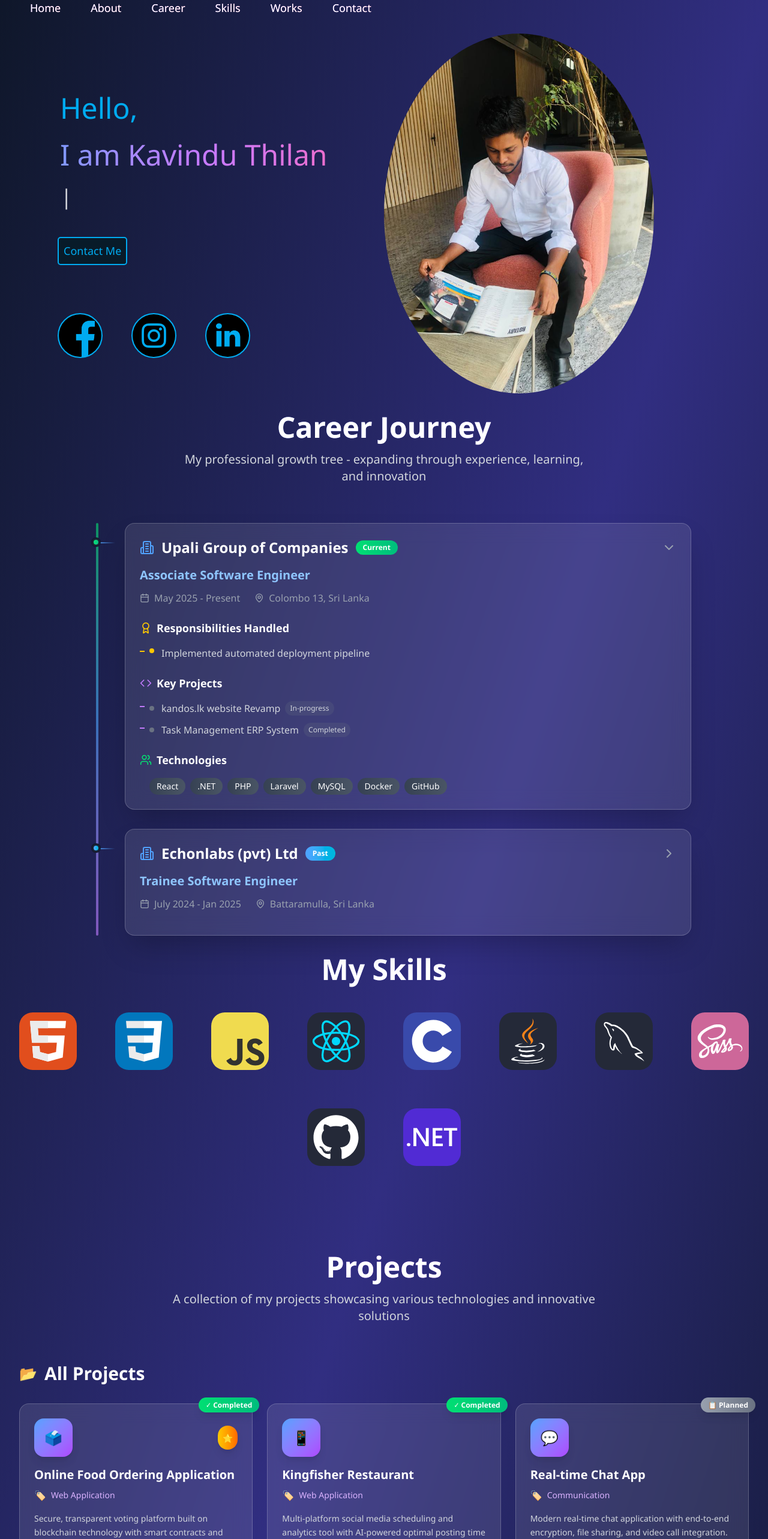
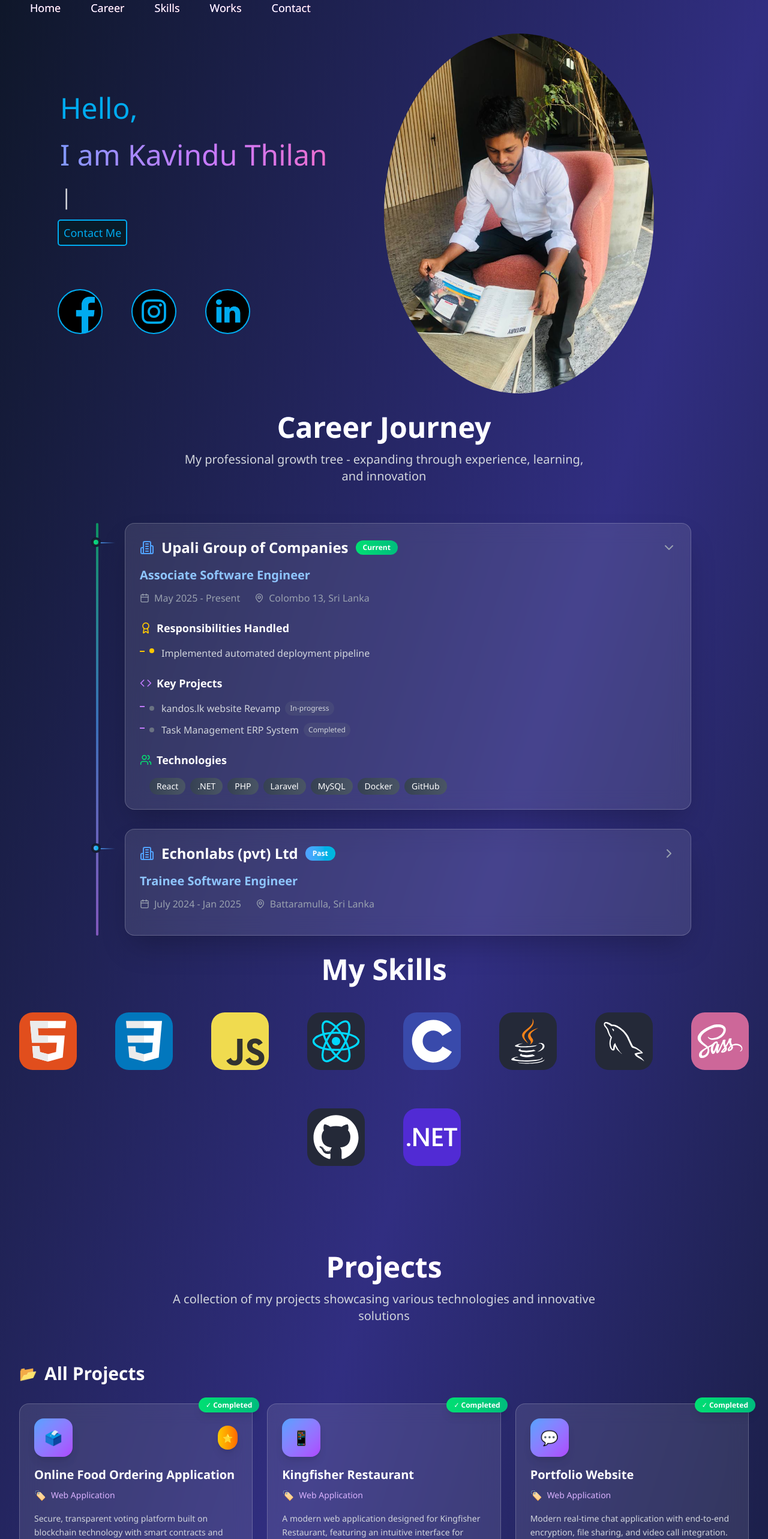
Before and after one commit to kavinduthilan/kavinduthilanworks, a React (Vite) app: page / in a window 1280 px wide. Shown: the top 2566 px of the page at 60% size. Built offline with nearby package versions, Linux system fonts and the light colour scheme.

Commit message:
links changed

```diff
--- a/src/components/Career/Career.jsx
+++ b/src/components/Career/Career.jsx
@@ -102,7 +102,7 @@ const Career = () => {
   };
   //bg-gradient-to-br from-slate-900 via-indigo-900 to-slate-900
   return (
-    <div className="min-h-screen  p-8">
+    <div className="min-h-screen  p-8" id="career">
       <div className="max-w-5xl mx-auto">
         {/* Header */}
         <div className="text-center mb-16">
--- a/src/components/Header/Header.jsx
+++ b/src/components/Header/Header.jsx
@@ -5,23 +5,28 @@ const Header = () => {
   return (
     <div className="w-full h-14">
       <ul className="fixed list-none cursor-pointer">
-        <li className="inline pl-[50px] text-[18px]  text-white mb-4 bg-gradient-to-r from-blue-400 via-purple-400 to-pink-400 bg-clip-text text-transparent ">
+        <li className="inline pl-[50px] text-[18px]  text-white mb-4 bg-gradient-to-r from-blue-400 via-purple-400 to-pink-400 bg-clip-text ">
           <Link to="/">Home</Link>
         </li>
-        <li className="inline pl-[50px] text-[18px]  text-white mb-4 bg-gradient-to-r from-blue-400 via-purple-400 to-pink-400 bg-clip-text text-transparent">
-          <Link to="/about">About</Link>
+        <li className="inline pl-[50px] text-[18px]  text-white mb-4 bg-gradient-to-r from-blue-400 via-purple-400 to-pink-400 bg-clip-text">
+          <a href="#career" className="cursor-pointer">
+            Career
+          </a>
         </li>
-        <li className="inline pl-[50px] text-[18px]  text-white mb-4 bg-gradient-to-r from-blue-400 via-purple-400 to-pink-400 bg-clip-text text-transparent">
-          <Link to="/career">Career</Link>
+        <li className="inline pl-[50px] text-[18px]  text-white mb-4 bg-gradient-to-r from-blue-400 via-purple-400 to-pink-400 bg-clip-text">
+          <a href="#skills" className="cursor-pointer">
+            Skills
+          </a>
         </li>
-        <li className="inline pl-[50px] text-[18px]  text-white mb-4 bg-gradient-to-r from-blue-400 via-purple-400 to-pink-400 bg-clip-text text-transparent">
-          <Link to="/skills">Skills</Link>
+        <li className="inline pl-[50px] text-[18px]  text-white mb-4 bg-gradient-to-r from-blue-400 via-purple-400 to-pink-400 bg-clip-text">
+          <a href="#works" className="cursor-pointer">
+            Works
+          </a>
         </li>
-        <li className="inline pl-[50px] text-[18px]  text-white mb-4 bg-gradient-to-r from-blue-400 via-purple-400 to-pink-400 bg-clip-text text-transparent">
-          <Link to="/work">Works</Link>
-        </li>
-        <li className="inline pl-[50px] text-[18px]  text-white mb-4 bg-gradient-to-r from-blue-400 via-purple-400 to-pink-400 bg-clip-text text-transparent">
-          <Link to="/contact">Contact</Link>
+        <li className="inline pl-[50px] text-[18px]  text-white mb-4 bg-gradient-to-r from-blue-400 via-purple-400 to-pink-400 bg-clip-text">
+          <a href="#contact" className="cursor-pointer">
+            Contact
+          </a>
         </li>
       </ul>
     </div>
--- a/src/components/Profile/Profile.jsx
+++ b/src/components/Profile/Profile.jsx
@@ -26,26 +26,26 @@ const Profile = () => {
             }}
           />
         </h4>
-        <div className="cv">
-          <Link to="contact">
-            <button className="p-2 rounded-[5px] bg-[#081b29] border-2 border-[#00abf0] text-[18px] text-[#00abf0] cursor-pointer mt-10 ml-24 mr-12 hover:bg-[#00abf0] hover:text-[#081b29]">
+        <div className="mt-5">
+          <a href="#contact">
+            <a className="p-2 rounded-[5px] bg-[#081b29] border-2 border-[#00abf0] text-[18px] text-[#00abf0] cursor-pointer ml-24 mr-12 hover:bg-[#00abf0] hover:text-[#081b29]">
               Contact Me
-            </button>
-          </Link>
+            </a>
+          </a>
           {/* <a href={myCV} download="KavinduThilanCV.pdf">
             <button className="btn2">Download CV</button>
           </a> */}
         </div>
 
         <div className="flex ml-24 mt-20 w-full">
-          <a href="https://www.google.com" rel="noreferrer" target="_blank">
+          <a href="https://www.facebook.com/kavindu.thilan.35/" rel="noreferrer" target="_blank">
             <img
               className="w-[75px] h-[75px] bg-none border-2 border-solid border-[#00abf0] rounded-[50%] bg-[#00abf0] mr-12 hover:bg-[#ededed] hover:border-2 hover:border-solid hover:border-[#ededed]"
               src={fb}
               alt="fb"
             />
           </a>
-          <a href="https://www.google.com" rel="noreferrer" target="_blank">
+          <a href="https://www.instagram.com/kavindu_thilan/" rel="noreferrer" target="_blank">
             <img
               className="w-[75px] h-[75px] bg-none border-2 border-solid border-[#00abf0] rounded-[50%] bg-[#00abf0] mr-12 hover:bg-[#ededed] hover:border-2 hover:border-solid hover:border-[#ededed]"
               src={ig}
--- a/src/components/Project/Project.jsx
+++ b/src/components/Project/Project.jsx
@@ -127,47 +127,12 @@ const ProjectCard = ({ project }) => {
 
 const Project = () => {
   const projects = [
-    // {
-    //   title: "AI Task Manager",
-    //   category: "Web Application",
-    //   description:
-    //     "Intelligent task management system with AI-driven priority suggestions, automated scheduling, and real-time collaboration features.",
-    //   technologies: ["React", "Node.js", "Python", "TensorFlow", "MongoDB"],
-    //   status: "completed",
-    //   featured: true,
-    //   icon: "🤖",
-    //   githubUrl: "https://github.com/yourusername/ai-task-manager",
-    //   liveUrl: "https://ai-taskmanager.demo.com",
-    //   stats: {
-    //     stars: 234,
-    //     commits: 156,
-    //     users: "2.5K+",
-    //   },
-    // },
-    // {
-    //   title: "E-Commerce Dashboard",
-    //   category: "Analytics Platform",
-    //   description:
-    //     "Real-time analytics dashboard for e-commerce businesses with advanced data visualization and predictive insights.",
-    //   technologies: ["Vue.js", "D3.js", "Python", "FastAPI", "PostgreSQL"],
-    //   status: "completed",
-    //   featured: false,
-    //   icon: "📊",
-    //   githubUrl: "https://github.com/yourusername/ecommerce-dashboard",
-    //   liveUrl: "https://ecommerce-analytics.demo.com",
-    //   previewUrl: "https://preview.ecommerce-analytics.demo.com",
-    //   stats: {
-    //     stars: 187,
-    //     commits: 203,
-    //     users: "1.2K+",
-    //   },
-    // },
     {
       title: "Online Food Ordering Application",
       category: "Web Application",
       description:
         "Secure, transparent voting platform built on blockchain technology with smart contracts and voter verification.",
-      technologies: ["React", ".NET Core", "MySQL", "Tailwind CSS"],
+      technologies: ["React",  "Redux", ".NET Core", "Tailwind CSS"],
       status: "completed",
       featured: true,
       icon: "🗳️",
@@ -181,7 +146,7 @@ const Project = () => {
       title: "Kingfisher Restaurant",
       category: "Web Application",
       description:
-        "Multi-platform social media scheduling and analytics tool with AI-powered optimal posting time suggestions.",
+        "A modern web application designed for Kingfisher Restaurant, featuring an intuitive interface for managing menus, online reservations, orders, and customer interactions. The platform streamlines restaurant operations and enhances the dining experience through efficient digital solutions.",
       technologies: ["HTML", "JavaScript", "CSS"],
       status: "completed",
       featured: false,
@@ -195,41 +160,40 @@ const Project = () => {
       // },
     },
     {
-      title: "Real-time Chat App",
-      category: "Communication",
+      title: "Portfolio Website",
+      category: "Web Application",
       description:
         "Modern real-time chat application with end-to-end encryption, file sharing, and video call integration.",
-      technologies: ["React", "Socket.io", "Express", "WebRTC", "Redis"],
-      status: "planned",
+      technologies: ["React", "Tailwind CSS", "EmailJs"],
+      status: "completed",
       featured: false,
       icon: "💬",
-      githubUrl: "https://github.com/yourusername/realtime-chat",
-      stats: {
-        stars: 45,
-        commits: 23,
-      },
+      githubUrl: "https://github.com/kavinduthilan/kavinduthilanworks.git",
+      liveUrl: ""
+      // stats: {
+      //   stars: 45,
+      //   commits: 23,
+      // },
     },
     {
-      title: "Weather Forecast App",
-      category: "Mobile App",
-      description:
-        "Beautiful weather application with location-based forecasts, interactive maps, and weather alerts.",
-      technologies: ["React Native", "TypeScript", "Weather API", "Redux"],
+      title: "ERP System for Rividco Projects (Pvt) Ltd",
+category: "ERP",
+description: "A comprehensive ERP system developed for Rividco Projects (Pvt) Ltd to centralize and automate core business operations. The platform integrates modules for project management, customers and vendors handling , and reporting, enabling real-time data access, improved decision-making, and enhanced operational efficiency.",
+      technologies: ["React", ".NET Core", "Rest API"],
       status: "completed",
       featured: false,
       icon: "🌤️",
-      githubUrl: "https://github.com/yourusername/weather-app",
-      liveUrl: "https://weather-forecast.demo.com",
-      stats: {
-        stars: 89,
-        commits: 67,
-        users: "500+",
-      },
+      githubUrl: "https://github.com/BuddhimaZ/rividco_project_managament_system_frontend.git",
+      // stats: {
+      //   stars: 89,
+      //   commits: 67,
+      //   users: "500+",
+      // },
     },
   ];
 
   return (
-    <div className="min-h-screen p-8">
+    <div className="min-h-screen p-8" id="works">
       <div className="max-w-7xl mx-auto">
         {/* Header */}
         <div className="text-center mb-16">
```
